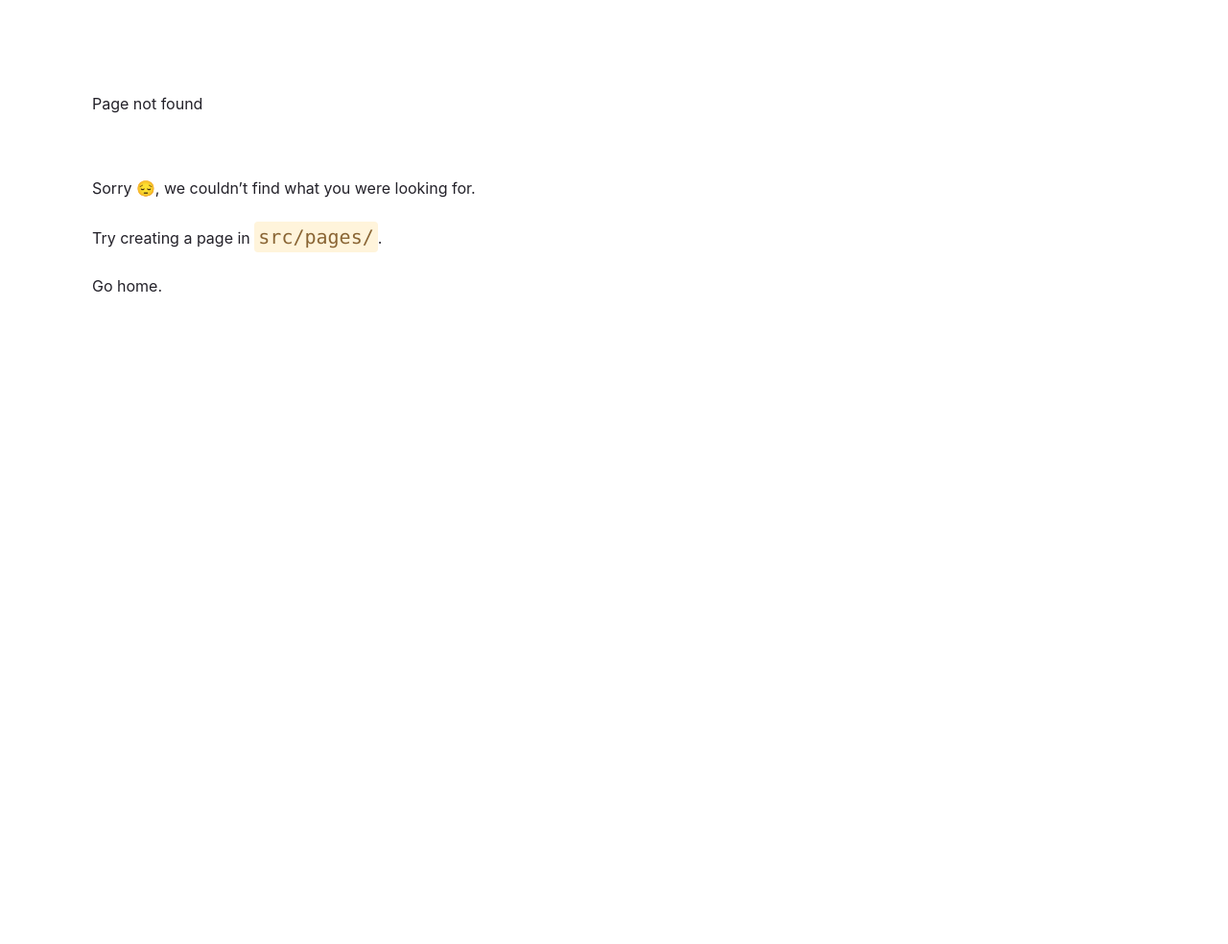
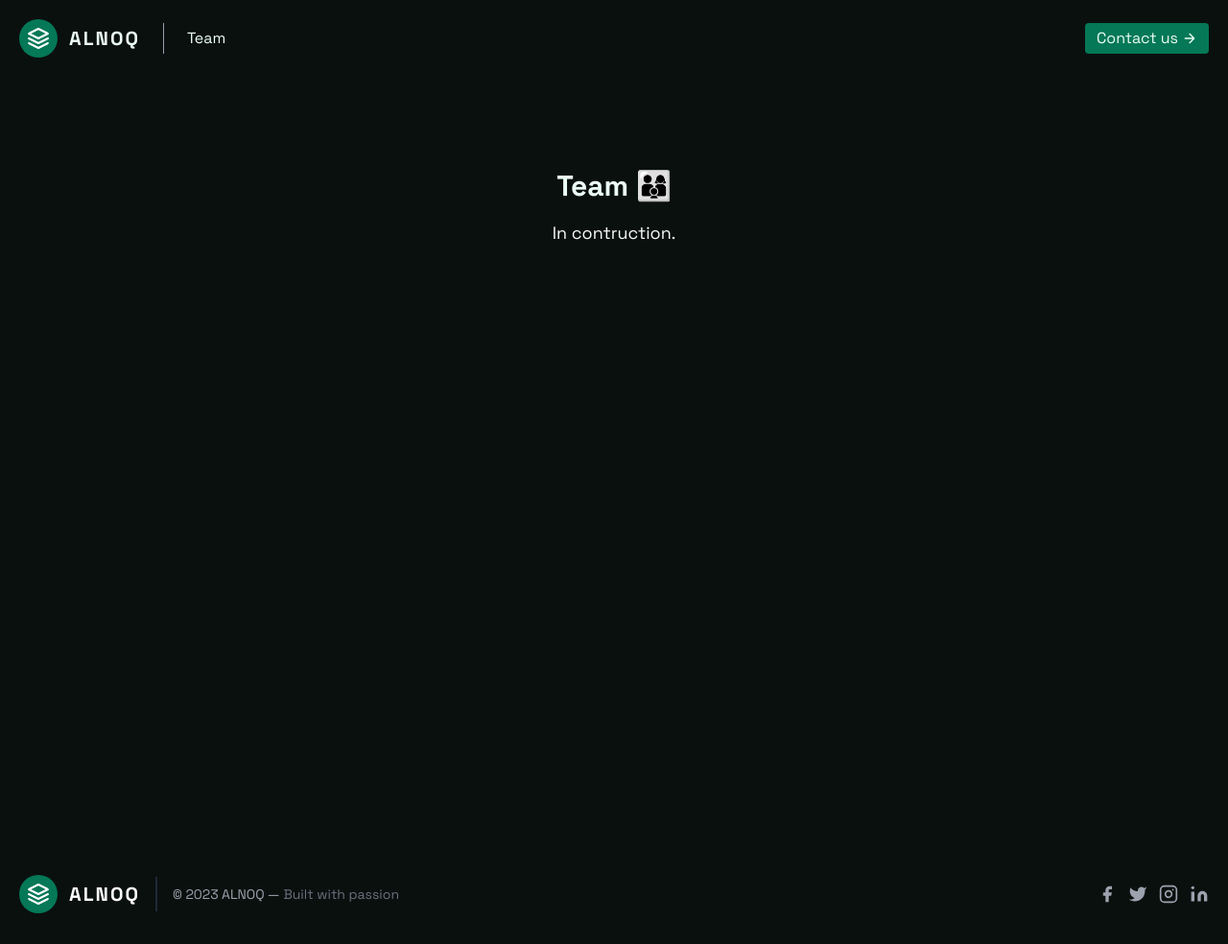
Before and after one commit to kirananto/alnoq-landing, a Gatsby site: page /team in a window 1280 px wide. Before the commit this address had no page. Shown: the whole page at 96% size. Before the commit the page ends 800 px from the top, so only its background shows below. Built offline with nearby package versions, Linux system fonts and the light colour scheme; Gatsby itself is replaced by a stand-in of ours.

Commit message:
feat: add dummy page for team

```diff
--- a/src/components/NavBar.tsx
+++ b/src/components/NavBar.tsx
@@ -1,21 +1,22 @@
+import { Link } from 'gatsby'
 import React from 'react'
 
 export default function NavBar() {
   return (
     <header className="text-emerald-50 body-font">
         <div className="container mx-auto flex flex-wrap p-5 flex-col md:flex-row items-center">
-          <a className="flex title-font font-medium items-center text-emerald-50 mb-4 md:mb-0">
+          <Link to="/" className="flex title-font font-medium items-center text-emerald-50 mb-4 md:mb-0">
             <svg xmlns="http://www.w3.org/2000/svg" fill="none" stroke="currentColor" stroke-linecap="round" stroke-linejoin="round" stroke-width="2" className="w-10 h-10 text-white p-2 bg-emerald-700 rounded-full" viewBox="0 0 24 24">
               <path d="M12 2L2 7l10 5 10-5-10-5zM2 17l10 5 10-5M2 12l10 5 10-5"></path>
             </svg>
             <span className="ml-3 text-xl tracking-widest font-bold">ALNOQ</span>
-          </a>
+          </Link>
           <nav className="hidden md:mr-auto md:ml-6 md:py-1 md:pl-6 md:border-l md:border-gray-400	md:flex flex-wrap items-center text-base justify-center">
-            <a className="mr-5 hover:text-emerald-50">About</a>
-            <a className="mr-5 hover:text-emerald-50">Company</a>
-            <a className="mr-5 hover:text-emerald-50">Pricing</a>
+            <Link to="/team" className="mr-5 hover:text-emerald-50">Team</Link>
+            {/* <a className="mr-5 hover:text-emerald-50">Company</a> */}
+            {/* <a className="mr-5 hover:text-emerald-50">Pricing</a> */}
           </nav>
-          <button className="hidden md:inline-flex items-center bg-emerald-700 invisible md:visible border-0 py-1 px-3 focus:outline-none hover:bg-gray-200 rounded text-base mt-4 md:mt-0">Contact us
+          <button className="hidden md:inline-flex items-center bg-emerald-700 invisible md:visible border-0 py-1 px-3 focus:outline-none hover:bg-emerald-600 rounded text-base mt-4 md:mt-0">Contact us
             <svg fill="none" stroke="currentColor" stroke-linecap="round" stroke-linejoin="round" stroke-width="2" className="w-4 h-4 ml-1" viewBox="0 0 24 24">
               <path d="M5 12h14M12 5l7 7-7 7"></path>
             </svg>
--- a/src/pages/index.tsx
+++ b/src/pages/index.tsx
@@ -6,20 +6,6 @@ import TilesSection from "../sections/home/TilesSection"
 import Footer from "../components/Footer"
 import TilesSectionFeatures from "../sections/home/TilesSectionFeatures"
 import WhyAlnoq from "../sections/home/WhyAlnoq"
-// import styled from "@emotion/styled"
-// import { StaticImage } from "gatsby-plugin-image"
-
-// const StyledSpan = styled.span`
-//   :after {
-//     content:"Monitor";
-//     animation: purpose 6s linear infinite;
-//   }
-//   @keyframes purpose {
-//     0% { content:"Monitor"; }
-//     33% { content:"Notify"; }
-//     66% { content: "Query"; }
-//   }
-// `
 const mainStyle = {
   // background: '#18181b',
   fontFamily: 'Space Grotesk,ui-sans-serif,system-ui,-apple-system,BlinkMacSystemFont,Segoe UI,Roboto,Helvetica Neue,Arial,Noto Sans,sans-serif,Apple Color Emoji,Segoe UI Emoji,Segoe UI Symbol,Noto Color Emoji'
@@ -51,8 +37,8 @@ const IndexPage: React.FC<PageProps> = () => {
       <WhyAlnoq />
       <section className="bg-emerald-900 bg-opacity-10 body-font">
         <div className="container px-5 py-24 mx-auto">
-          <div className="lg:w-2/3 flex flex-col sm:flex-row sm:items-center items-start mx-auto">
-            <h1 className="flex-grow sm:pr-16 text-2xl font-medium title-font text-emerald-50">If you're <span className="text-emerald-600 font-bold">excited</span>, Let's us get you upto speed <svg xmlns="http://www.w3.org/2000/svg" fill="none" viewBox="0 0 24 24" strokeWidth={1.5} stroke="currentColor" className="w-6 h-6 inline-block text-emerald-600">
+          <div className="lg:w-2/3 flex flex-col sm:flex-row items-center mx-auto">
+            <h1 className="flex-grow sm:pr-16 text-2xl font-medium title-font text-emerald-50 md:text-left text-center">If you're <span className="text-emerald-600 font-bold">excited</span>, Let's us get you upto speed <svg xmlns="http://www.w3.org/2000/svg" fill="none" viewBox="0 0 24 24" strokeWidth={1.5} stroke="currentColor" className="w-6 h-6 inline-block text-emerald-600">
               <path strokeLinecap="round" strokeLinejoin="round" d="M3.75 13.5l10.5-11.25L12 10.5h8.25L9.75 21.75 12 13.5H3.75z" />
             </svg>
             </h1>
--- /dev/null
+++ b/src/pages/team.tsx
@@ -0,0 +1,30 @@
+import * as React from "react"
+import type { HeadFC, PageProps } from "gatsby"
+import NavBar from "../components/NavBar"
+import Footer from "../components/Footer"
+const mainStyle = {
+  // background: '#18181b',
+  fontFamily: 'Space Grotesk,ui-sans-serif,system-ui,-apple-system,BlinkMacSystemFont,Segoe UI,Roboto,Helvetica Neue,Arial,Noto Sans,sans-serif,Apple Color Emoji,Segoe UI Emoji,Segoe UI Symbol,Noto Color Emoji'
+}
+
+const IndexPage: React.FC<PageProps> = () => {
+  return (<>
+    <main className="text-emerald-50 bg-[#0a100e] antialiased" style={mainStyle}>
+      <NavBar />
+      <section className="text-emerald-100 min-h-screen body-font">
+        <div className="container px-5 py-24 mx-auto">
+          <div className="text-center mb-8">
+            <h1 className="sm:text-3xl text-2xl font-bold title-font text-emerald-50 mb-4">Team 👨‍👩‍👦</h1>
+            <p className="text-lg leading-relaxed xl:w-2/4 lg:w-3/4 mx-auto text-gray-50">In contruction.</p>
+          </div>
+        </div>
+      </section>
+      <Footer />
+    </main>
+  </>
+  )
+}
+
+export default IndexPage
+
+export const Head: HeadFC = () => <title>ALNOQ Team </title>
--- a/src/sections/home/HeroSection.tsx
+++ b/src/sections/home/HeroSection.tsx
@@ -12,7 +12,7 @@ export default function HeroSection() {
   };
 
   return (
-    <section className="relative md:min-h-screen py-2 pb-32 md:py-48 px-8 sm:px-32 lg:px-64 max-full grid content-center">
+    <section className="relative py-4 pb-48 md:py-48 px-8 sm:px-32 lg:px-64 max-full grid content-center">
       <Particles init={particlesInit} options={{...particlesOptions, style: { position: 'absolute' } }} />
       <h1 className="text-4xl md:text-5xl text-emerald-50  max-w-2xl font-bold leading-normal">
         Expose <span className="text-emerald-600">realtime analytics </span>capabilities on your data to your customers
```
